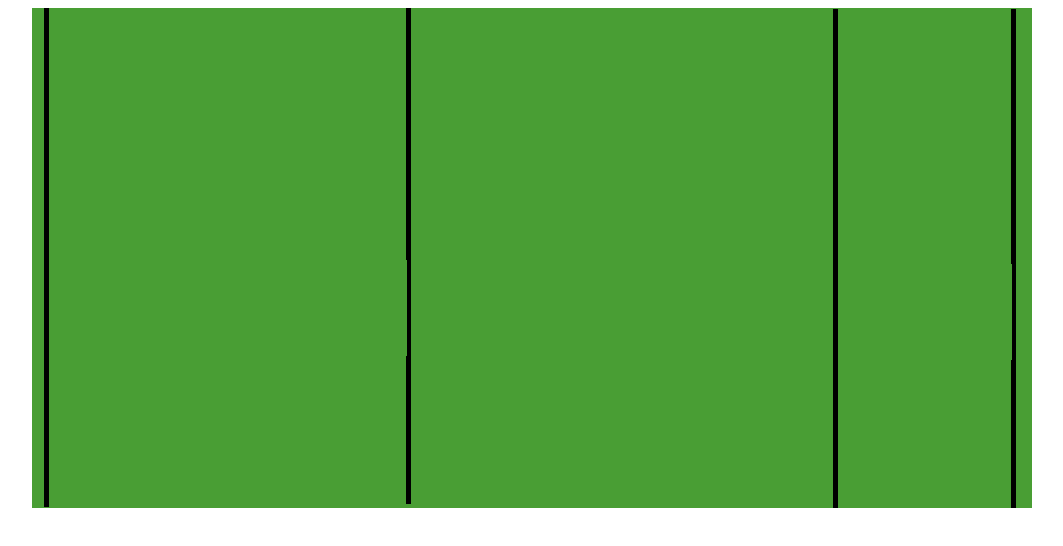
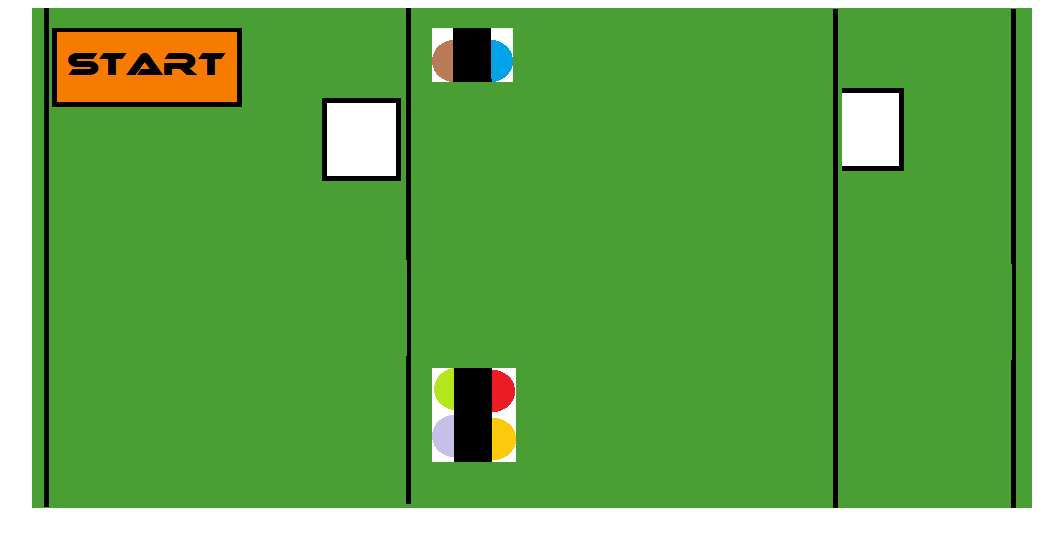
Before and after one commit to OchoaUnicen/tmg, a plain HTML site: page index.html in a window 1280 px wide. Shown: the whole page, without its empty margins (108-1171 px from the left). Drawn offline with Linux system fonts and the light colour scheme.

Commit message:
se adjuntaron las clases estanteria doble, simple , interfaz y ventanilla al html-

```diff
--- a/index.html
+++ b/index.html
@@ -24,6 +24,14 @@
 
     <script type="text/javascript" src="js/recorrido.js"></script>
 
+    <script type="text/javascript" src="js/estanteria_simple.js"></script>
+
+    <script type="text/javascript" src="js/estanteria_doble.js"></script>
+
+    <script type="text/javascript" src="js/ventanilla.js"></script>
+
+    <script type="text/javascript" src="js/interfaz.js"></script>
+
 
 
 </body>
--- /dev/null
+++ b/js/estanteria_doble.js
@@ -0,0 +1,45 @@
+let Estanteria_doble = {
+
+    "posicion_x": 400,
+    "posicion_y": 360,
+
+    "spot_rojo": {
+
+        "estado": "libre"
+
+    },
+
+
+    "spot_amarillo":{
+
+        "estado": "libre"
+
+    },
+    "spot_verde":{
+
+        "estado": "libre"
+
+    },
+
+    "spot_gris":{
+
+        "estado": "libre"
+
+    }
+
+
+
+
+}
+
+let imagen_estanteria_doble = new Image();
+imagen_estanteria_doble.src = "./img/estanteria_doble.png";
+
+
+
+function dibujarEstanteriaDoble(context){
+
+
+    context.drawImage(imagen_estanteria_doble, Estanteria_doble.posicion_x, Estanteria_doble.posicion_y, imagen_estanteria_doble.naturalWidth, imagen_estanteria_doble.naturalHeight);
+
+}
--- /dev/null
+++ b/js/estanteria_simple.js
@@ -0,0 +1,35 @@
+let Estanteria_simple = {
+
+    "posicion_x": 400,
+    "posicion_y": 20,
+
+    "spot_azul": {
+
+        "estado": "libre"
+
+    },
+
+
+    "spot_marron":{
+
+        "estado": "libre"
+
+    }
+
+}
+
+
+
+
+
+let imagen_estanteria_simple = new Image();
+imagen_estanteria_simple.src = "./img/estanteria_simple.png";
+
+
+
+function dibujarEstanteriaSimple(context){
+
+
+    context.drawImage(imagen_estanteria_simple, Estanteria_simple.posicion_x, Estanteria_simple.posicion_y, imagen_estanteria_simple.naturalWidth, imagen_estanteria_simple.naturalHeight);
+
+}
--- a/js/game.js
+++ b/js/game.js
@@ -83,6 +83,19 @@ function cargar_game_js() {
         context.clearRect(0, 0, canvas.width, canvas.heigh);
         context.drawImage(fondo, 0, 0, fondo.naturalWidth, fondo.naturalHeight);
 
+
+        //context.drawImage(Spawner.imagen, Spawner.posicion_x, Spawner.posicion_y, Spawner.imagen.naturalWidth, Spawner.imagen.naturalHeight);
+
+
+
+        dibujarSpawner(context);
+        dibujarEstanteriaSimple(context);
+        dibujarEstanteriaDoble(context);
+        dibujarVentanilla(context);
+        dibujarInterfaz(context);
+
+
+
     }
     tiempo();
 
--- /dev/null
+++ b/js/interfaz.js
@@ -0,0 +1,29 @@
+let imagen_start = new Image();
+imagen_start.src = "./img/start.png";
+let Interfaz = {
+
+
+    "posicion_x": 20,
+    "posicion_y": 20,
+    "imagen":imagen_start
+
+}
+
+
+
+function dibujarInterfaz(context) {
+
+
+
+    context.drawImage(Interfaz.imagen, Interfaz.posicion_x, Interfaz.posicion_y, Interfaz.imagen.naturalWidth, Interfaz.imagen.naturalHeight);
+
+}
+
+
+
+function iniciarPartida() {
+
+
+
+
+}
--- a/js/spawner.js
+++ b/js/spawner.js
@@ -7,11 +7,20 @@ imagen_spawner.src = "./img/puerta_clientes.png";
 
 let Spawner = {
 
+    "estado": "inactivo",
     "limite_clientes_simultaneos": 5,
     "imagen": imagen_spawner,
-    "posicion_x": 40,
+    "posicion_x": 810,
     "posicion_y": 80,
     "respawn_time": getRespawnTime()
+
+}
+
+
+function dibujarSpawner(context){
+
+    context.drawImage(imagen_spawner, Spawner.posicion_x, Spawner.posicion_y, imagen_spawner.naturalWidth, imagen_spawner.naturalHeight);
+
 
 }
 
--- /dev/null
+++ b/js/ventanilla.js
@@ -0,0 +1,23 @@
+
+let imagen_ventanilla = new Image();
+imagen_ventanilla.src = "./img/ventanilla.png";
+
+
+
+
+let Ventanilla = {
+    "posicion_x":290,
+    "posicion_y": 90,
+    "imagen": imagen_ventanilla
+}
+
+
+
+function dibujarVentanilla(context){
+
+
+    context.drawImage(Ventanilla.imagen, Ventanilla.posicion_x, Ventanilla.posicion_y, Ventanilla.imagen.naturalWidth, Ventanilla.imagen.naturalHeight);
+
+
+
+}
```
Also changed, not shown: img/start.png (added).
